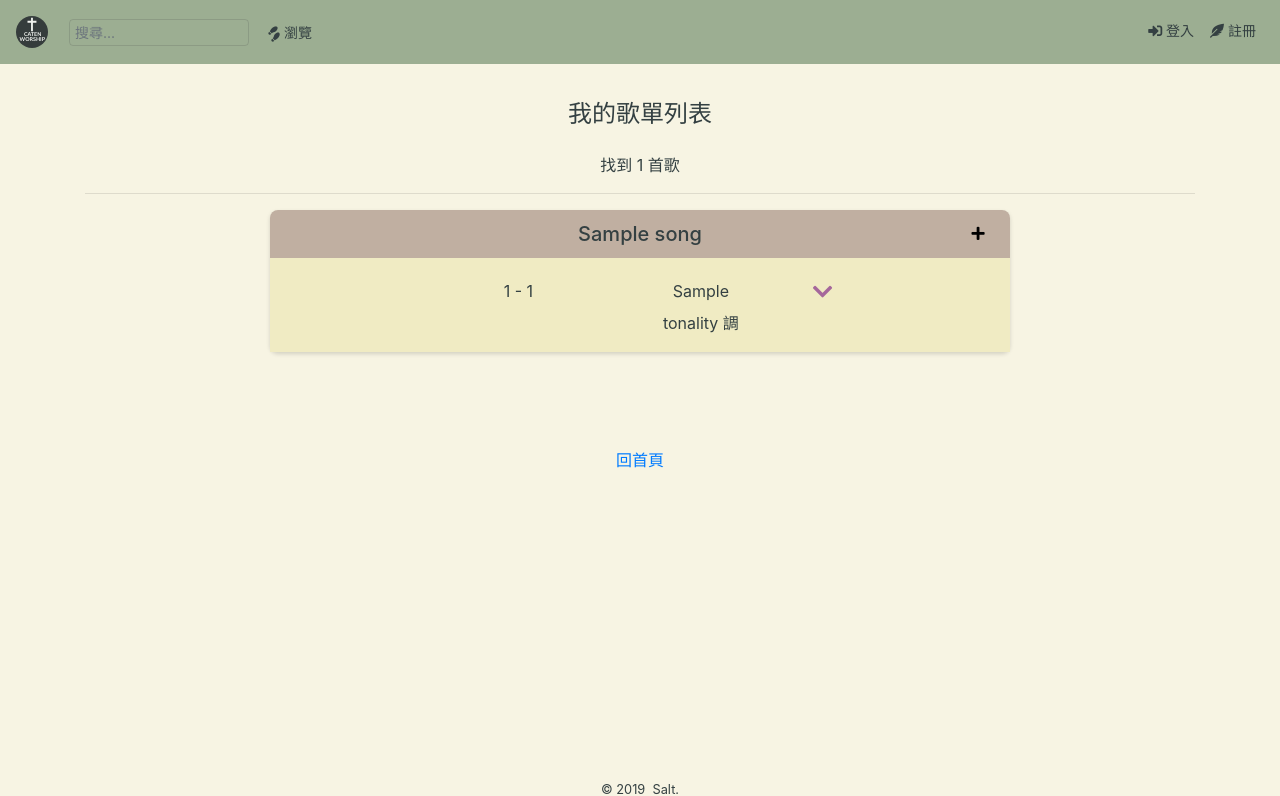
After one commit to saltchang/caten-music, a Python web app: template caten_worship/templates/songs/mysonglist.html in a window 1280 px wide. The commit adds this page. Shown: the top 796 px of the page. Run offline with Jinja, Linux system fonts and the light colour scheme; the template is opened without the code that fills it: most values are stand-ins (such as "Sample title", 1, 10 or a date in 2020); some libraries are stand-ins or nearby versions.

Commit message:
rebuild migration and building my song list

```diff
--- a/caten_worship/models/song_lists.py
+++ b/caten_worship/models/song_lists.py
@@ -20,6 +20,7 @@ class SongList(db.Model):
     user_id = db.Column(db.Integer, db.ForeignKey('users.id'),
         nullable=False)
     songs_sid_list = db.Column(db.ARRAY(db.String(8)))
+    songs_amount = db.Column(db.Integer, nullable=False, default=False)
     created_time = db.Column(db.DateTime, nullable=False, default=datetime.datetime.today())
     edited_time = db.Column(db.DateTime, nullable=False, default=datetime.datetime.today())
     is_private = db.Column(db.Boolean, default=False)
--- a/caten_worship/templates/base/navbar.html
+++ b/caten_worship/templates/base/navbar.html
@@ -83,8 +83,7 @@
                     {{ current_user.displayname }}
                 </button>
                 <div class="dropdown-menu dropdown-menu-right" aria-labelledby="dropdownMenuButton">
-                    <a class="dropdown-item" href="#">Action</a>
-                    <a class="dropdown-item" href="#">Another action</a>
+                    <a class="dropdown-item" href="#">我的歌單</a>
                     <form action="{{ url_for('logout_bp.logout') }}" method="post"><button type="submit"
                             class="dropdown-item" href="">登出</button></form>
                 </div>
--- /dev/null
+++ b/caten_worship/templates/songs/mysonglist.html
@@ -0,0 +1,202 @@
+<!-- templates/mysonglist.html -->
+
+{% extends "base/base.html" %}
+
+{%  block  head  %}
+{{  super ()  }}
+<link rel="stylesheet" href="static/css/songs/resultlist.css">
+{%  endblock  %}
+
+{% block title %}
+- 我的歌單列表
+{% endblock %}
+
+{% block content%}
+
+<div class="container text-center">
+
+    <!-- Header -->
+    <div id="home-title">
+
+        <h4 class="mb-4 search-infomation">
+            我的歌單列表
+        </h4>
+        <p>找到 {{ songs_num }} 首歌</p>
+
+    </div>
+
+    <hr>
+
+    <!-- List -->
+
+    {% for song in songs %}
+    <div class="row m-0">
+        <div class="col-md-1 col-lg-2"></div>
+        <div class="col card my-3 p-0">
+            <h5 class="card-header">
+                <span class="header-title-text">{{ song['title'] }}</span>
+                <button class="song-list-add-btn" type="button" id="{{ 'callmenu-' + song['sid'] }}" data-toggle="collapse" data-target="{{ '#listmenu-' + song['sid'] }}" aria-expanded="false" aria-controls="collapseExample">
+                    <i class="fas fa-plus"></i>
+                </button>
+                <div class="collapse drop-songlist" id="{{ 'listmenu-' + song['sid'] }}">
+                    <div class="add-list-container">
+                        <div class="songlist-add">
+                            <a class="songlist-add-a" data-toggle="collapse" href="{{ '#songlist-add-' + song['sid'] }}" role="button" aria-expanded="false" aria-controls="{{ 'songlist-add-' + song['sid'] }}">
+                                <i class="fas fa-plus"></i>
+                                <div class="add-song-list-space"></div>
+                                新增一份歌單
+                            </a>
+                            <div class="song-content-container collapse" id="{{'songlist-add-' + song['sid'] }}">
+                                <form action="">
+                                    <hr class="percent-80">
+                                    <input type="text" class="d-none" name="sid" value="{{ song['sid'] }}">
+                                    <div class="add-list-group">
+                                        <p class="text-center">歌單名稱</p>
+                                        <input type="text" name="new-list-name" class="input-addnewlist" id="{{ 'input-new-list-name-' + song['sid'] }}" placeholder="輸入新增歌單名稱">
+                                    </div>
+                                    <hr class="percent-80">
+                                    <p class="text-center">隱私設定</p>
+                                    <div class="add-list-group">
+                                        <input class="" type="radio" name="access-auth" id="{{ 'check-public-' + song['sid'] }}" value="public" checked>
+                                        <label class="" for="{{ 'check-public-' + song['sid'] }}">
+                                            <div class="add-song-list-space"></div>
+                                            公開
+                                        </label>
+                                        <small class="form-text text-muted">取得連結的人都可以查看<br>( 如要分享歌單，請選此項 )</small>
+                                    </div>
+                                    <div class="add-list-group">
+                                        <input class="" type="radio" name="access-auth" id="{{ 'check-private-' + song['sid'] }}" value="private">
+                                        <label class="" for="{{ 'check-private-' + song['sid'] }}">
+                                            <div class="add-song-list-space"></div>
+                                            私人
+                                        </label>
+                                        <small class="form-text text-muted">只有你自己能查看</small>
+                                    </div>
+                                    <hr class="percent-80">
+                                    <button id="{{ 'btn-add-list-' + song['sid'] }}" type="button" class="btn btn-sm btn-outline-info text-center">新增</button>
+                                </form>
+                            </div>
+                        </div>
+                        <hr class="my-2">
+                        <div class="songlist-list">
+                            <button class="dropdown-item song-list-add-check text-success" type="button">
+                                <i class="far fa-check-square"></i>
+                                <div class="add-song-list-space"></div>
+                                加入的歌單1
+                            </button>
+                            <button class="dropdown-item song-list-add-check text-secondary" type="button">
+                                <i class="far fa-square"></i>
+                                <div class="add-song-list-space"></div>
+                                未加入的歌單2
+                            </button>
+                        </div>
+                    </div>
+                </div>
+            </h5>
+            <div class="card-body">
+                <div class="row pt-2 pb-1">
+                    <div class="col-1 col-md-3"></div>
+                    <div class="col p-1 align-middle">
+                        <span class="song-info">
+                            {% if song["language"] == "Chinese" %}
+                            國
+                            {% endif %}
+                            {% if song["language"] == "Taiwanese" %}
+                            台
+                            {% endif %}
+                        </span>
+                        <span class="song-info">{{ song["num_c"] }} - {{ song["num_i"] }}</span></div>
+                    <div class="col-1"></div>
+                    <div class="col p-1 align-middle"><span class="song-info">{{ song["tonality"] }}</span><span
+                            class="song-info">
+                            調</span></div>
+                    <div class="col-2 p-1 show-more-song-content">
+                        <a class="" data-toggle="collapse" href="{{ '#t' + song['sid'] }}" role="button"
+                            aria-expanded="false" aria-controls="{{'t' + song['sid'] }}">
+                            <i class="fas fa-chevron-down"></i>
+                        </a>
+                    </div>
+                    <div class="col-md-1 col-lg-2"></div>
+                </div>
+            </div>
+            <div class="song-content-container collapse" id="{{'t' + song['sid'] }}">
+                <div class="card-body pt-0 pb-4 card-body-hide-content card-body-border-bottom">
+                    <div class="container">
+                        <hr>
+                    </div>
+                    <div class="row py-3 lyrics-text">
+                        <div class="col p-1 text-right"><span>詞：</span><span>{{ song['lyricist'] }}</span></div>
+                        <div class="col-1 p-1"></div>
+                        <div class="col p-1 text-left"><span>曲：</span><span>{{ song['composer'] }}</span></div>
+                    </div>
+                    <div class="container px-sm-5">
+
+                        <!-- 歌詞 -->
+                        {% for part in song['lyrics'] %}
+                        <p class="card-text text-left lyrics-text">
+                            {% for line in part[1:] %}
+                            {{ line }} <br>
+                            {% endfor %}
+                        </p>
+                        {% endfor %}
+                        <!--  -->
+                        <div class="pb-2 text-left album-info">
+                            <span>
+                                詩集：
+                            </span>
+                            <span>
+                                {{ song['album'] }}
+                            </span>
+                        </div>
+                        <hr>
+                        <div class="row pt-3">
+                            <div class="col px-3">
+                                <a class="ppt-icon" href="{{ url_for('download_ppt_bp.download_ppt', id_=song['sid']) }}">
+                                    <i class="fas fa-file-powerpoint"></i>
+                                    <div>投影片</div>
+                                </a>
+                            </div>
+                            <div class="col px-3">
+                                <a class="sheet-music-icon"
+                                    href="#">
+                                    <i class="fas fa-file-alt"></i>
+                                    <div>歌譜</div>
+                                </a>
+                            </div>
+                            <div class="col px-3">
+                                <a class="youtube-icon"
+                                    href="{{ 'https://www.youtube.com/results?search_query=' + song['title'] }}">
+                                    <i class="fab fa-youtube"></i>
+                                    <div>Youtube</div>
+                                </a>
+                            </div>
+                        </div>
+                        <hr class="mt-3 mb-3">
+                        <div class="row pt-1">
+                            <div class="col px-4">
+                                <a class="report-icon" href="#">
+                                    <i class="fas fa-flag"></i>&nbsp;回報
+                                </a>
+                            </div>
+                        </div>
+                    </div>
+                </div>
+            </div>
+        </div>
+        <div class="col-md-1 col-lg-2"></div>
+    </div>
+    {% endfor %}
+
+    <a class="back-to-home" href="/">回首頁</a>
+
+</div>
+{% endblock %}
+
+{% block script %}
+{{  super ()  }}
+    <!-- <script src="{{ url_for('static', filename='js/songs/resultlist.js') }}"></script> -->
+{% endblock script %}
+
+{% block EOF_TAG %}
+<!-- EOF templates/mysonglist.html -->
+{% endblock EOF_TAG %}
```
Also changed, not shown: migrations/versions/88d6a993aa3a_.py (added, +28 -0 lines), migrations/versions/979b566a511c_.py (deleted, +0 -36 lines).
